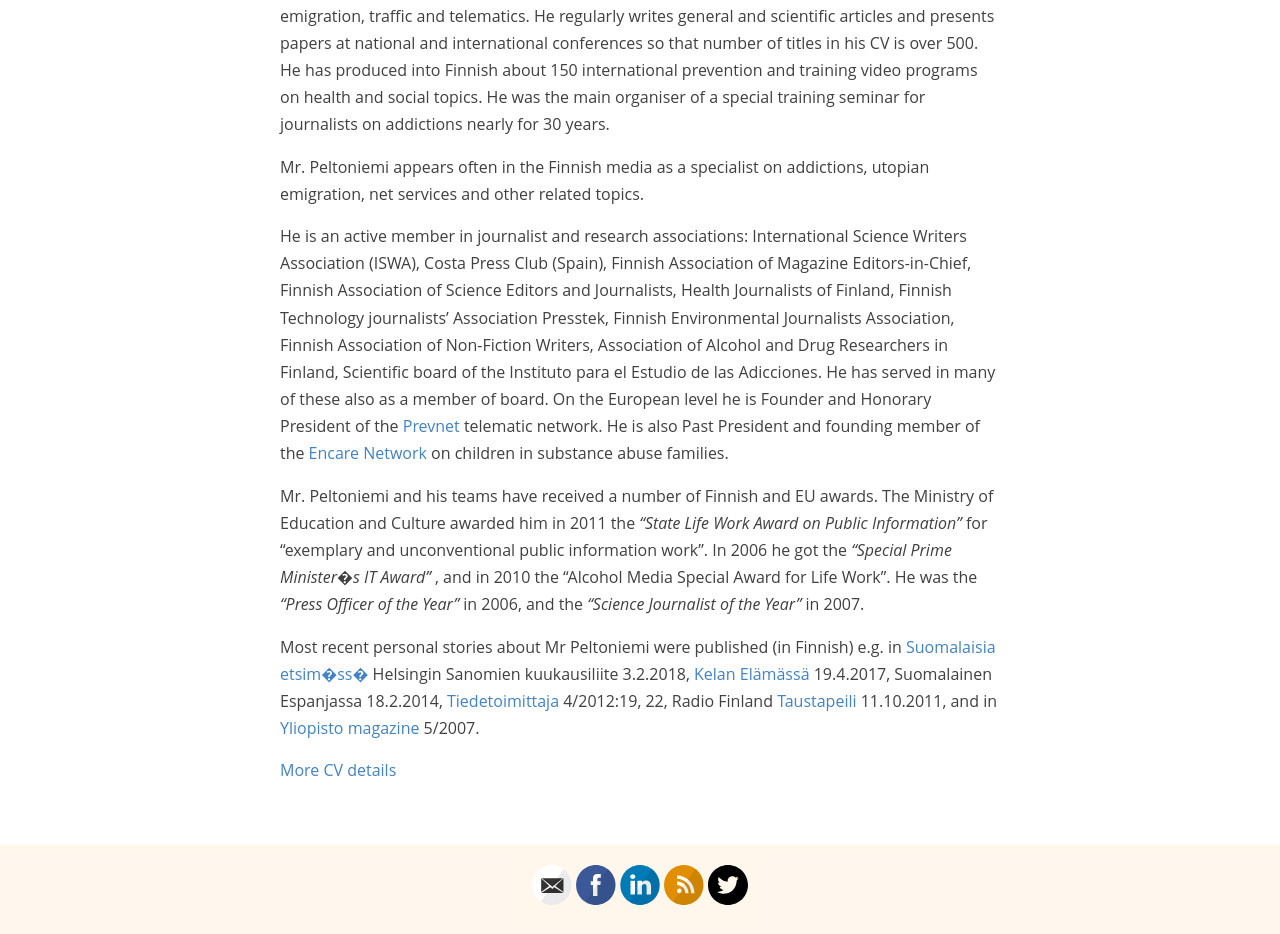
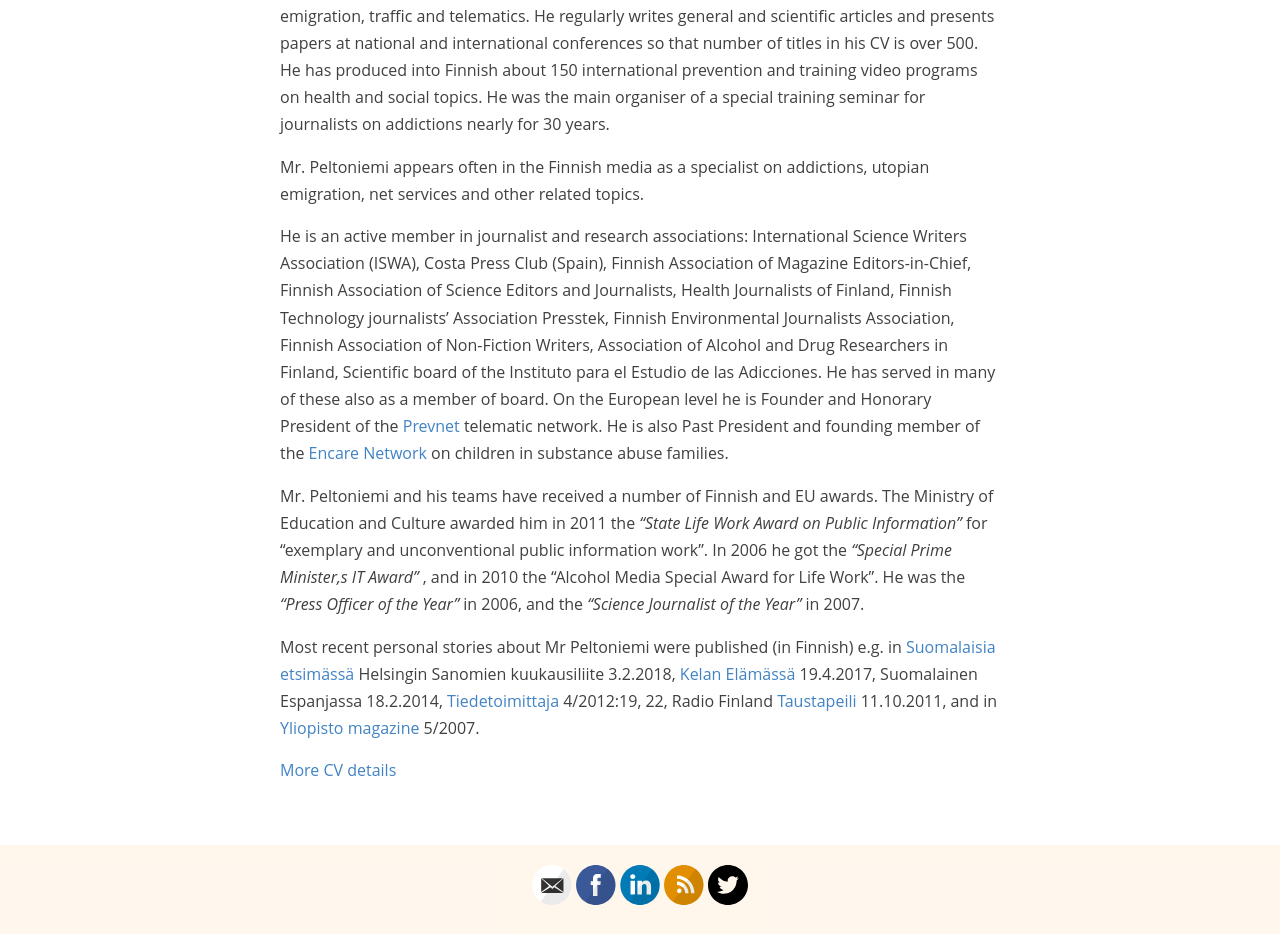
Before and after one commit to taromorimoto/teuvopeltoniemi, a Jekyll site: the page built from _pages/about.md, in a window 1280 px wide. Shown: the part 921-1855 px from the top of the page. Built offline with Jekyll 4.4.1, drawn with Linux system fonts in a browser that asks for light colours.

Commit message:
Update about.md

```diff
--- a/_pages/about.md
+++ b/_pages/about.md
@@ -20,8 +20,8 @@
 
 He is an active member in journalist and research associations: International Science Writers Association (ISWA), Costa Press Club (Spain), Finnish Association of Magazine Editors-in-Chief, Finnish Association of Science Editors and Journalists, Health Journalists of Finland, Finnish Technology journalists' Association Presstek, Finnish Environmental Journalists Association, Finnish Association of Non-Fiction Writers, Association of Alcohol and Drug Researchers in Finland, Scientific board of the Instituto para el Estudio de las Adicciones. He has served in many of these also as a member of board. On the European level he is Founder and Honorary President of the [Prevnet](http://www.prevnet.net/) telematic network. He is also Past President and founding member of the [Encare Network](http://www.encare.info/) on children in substance abuse families.
 
-Mr. Peltoniemi and his teams have received a number of Finnish and EU awards. The Ministry of Education and Culture awarded him in 2011 the _"State Life Work Award on Public Information"_ for "exemplary and unconventional public information work". In 2006 he got the _"Special Prime Minister�s IT Award"_ , and in 2010 the "Alcohol Media Special Award for Life Work". He was the _"Press Officer of the Year"_ in 2006, and the _"Science Journalist of the Year"_ in 2007.
+Mr. Peltoniemi and his teams have received a number of Finnish and EU awards. The Ministry of Education and Culture awarded him in 2011 the _"State Life Work Award on Public Information"_ for "exemplary and unconventional public information work". In 2006 he got the _"Special Prime Minister,s IT Award"_ , and in 2010 the "Alcohol Media Special Award for Life Work". He was the _"Press Officer of the Year"_ in 2006, and the _"Science Journalist of the Year"_ in 2007.
 
-Most recent personal stories about Mr Peltoniemi were published (in Finnish) e.g. in [Suomalaisia etsim�ss�](https://nakoislehti.hs.fi/7ac11991-7cb4-4ac5-b364-a1c4f75cb3a7/10) Helsingin Sanomien kuukausiliite 3.2.2018, [Kelan Elämässä](https://elamassa.fi/elakkeella/muutto-elakkeella-espanjaan-sosiaaliturva-ulkomailla) 19.4.2017, Suomalainen Espanjassa 18.2.2014, [Tiedetoimittaja](http://www.tiedetoimittajat.fi/lehdet/Tiedetoimittaja4_11.pdf) 4/2012:19, 22, Radio Finland [Taustapeili](http://yle.fi/radiosuomi/taustapeili/2011/10/teuvo_peltoniemi_-_vaiettujen_aiheiden_aanitorvi_2940156.html) 11.10.2011, and in [Yliopisto magazine](http://www.kolumbus.fi/teuvo.peltoniemi/files/Peltoniemi_Yliopisto_5-2007.pdf) 5/2007.
+Most recent personal stories about Mr Peltoniemi were published (in Finnish) e.g. in [Suomalaisia etsimässä](https://nakoislehti.hs.fi/7ac11991-7cb4-4ac5-b364-a1c4f75cb3a7/10) Helsingin Sanomien kuukausiliite 3.2.2018, [Kelan Elämässä](https://elamassa.fi/elakkeella/muutto-elakkeella-espanjaan-sosiaaliturva-ulkomailla) 19.4.2017, Suomalainen Espanjassa 18.2.2014, [Tiedetoimittaja](http://www.tiedetoimittajat.fi/lehdet/Tiedetoimittaja4_11.pdf) 4/2012:19, 22, Radio Finland [Taustapeili](http://yle.fi/radiosuomi/taustapeili/2011/10/teuvo_peltoniemi_-_vaiettujen_aiheiden_aanitorvi_2940156.html) 11.10.2011, and in [Yliopisto magazine](http://www.kolumbus.fi/teuvo.peltoniemi/files/Peltoniemi_Yliopisto_5-2007.pdf) 5/2007.
 
 [More CV details]({{ site.baseurl }}/cv)
```
